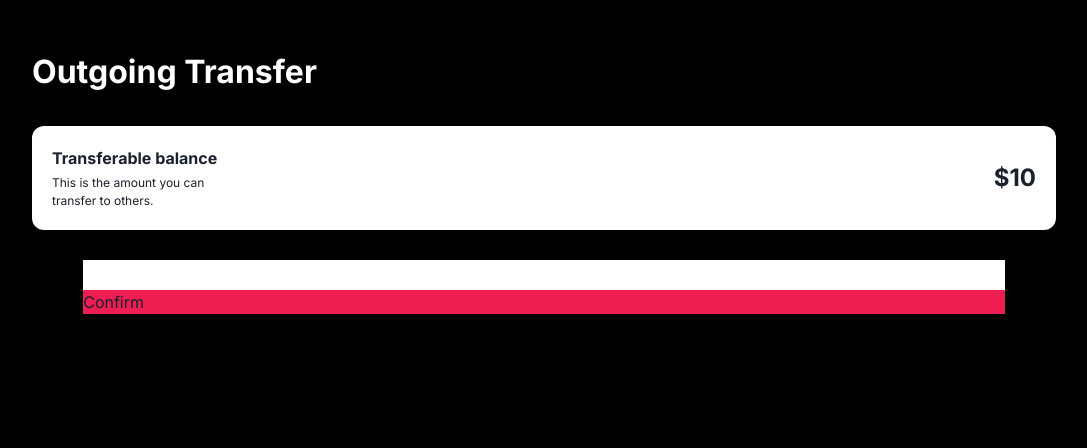
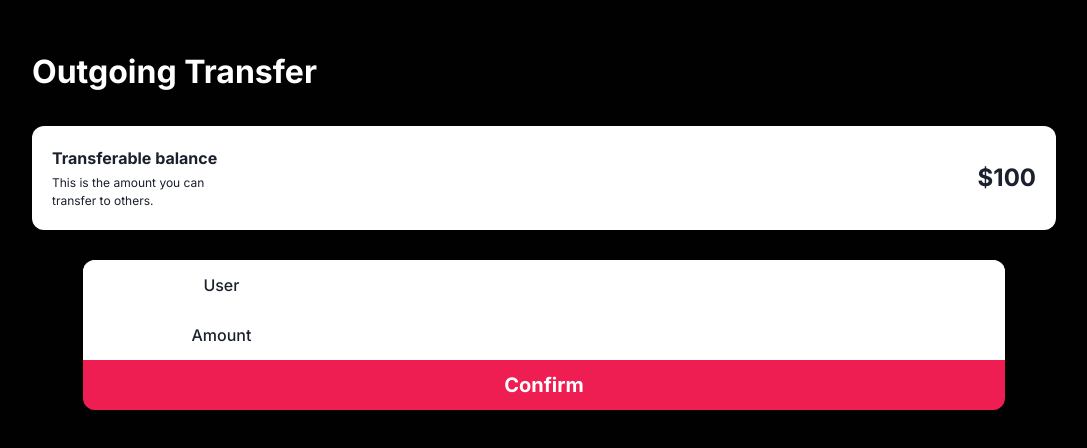
Before and after one commit to Project-Hackathons/tiktok-techjam, a Next.js app in the folder frontend/: page /pay in a window 1280 px wide. Shown: the top 448 px of the page, without its empty margins (96-1183 px from the left). Built offline with nearby package versions, Linux system fonts and the light colour scheme.

Commit message:
add input boxes

```diff
--- a/frontend/src/pages/pay.tsx
+++ b/frontend/src/pages/pay.tsx
@@ -27,10 +27,25 @@ export default function Home() {
               transfer to others.
             </div>
           </div>
-          <div className={styles.transferableValue}>$10</div>
+          <div className={styles.transferableValue}>$100</div>
         </div>
         <div className={styles.formContainer}>
-          <input type="text" className={styles.transactionInput} />
+          <div className={styles.formItemContainer}>
+            <label htmlFor="userInput">User</label>
+            <input
+              type="text"
+              id="userInput"
+              className={styles.transactionInput}
+            />
+          </div>
+          <div className={styles.formItemContainer}>
+            <label htmlFor="amountInput">Amount</label>
+            <input
+              type="text"
+              id="amountInput"
+              className={styles.transactionInput}
+            />
+          </div>
           <div
             className={styles.transactionBtn}
             onClick={handleConfirmTransaction}
--- a/frontend/src/styles/Pay.module.css
+++ b/frontend/src/styles/Pay.module.css
@@ -52,12 +52,38 @@
   display: flex;
   flex-direction: column;
   width: 90%;
+  border-radius: var(--border-radius);
+  overflow: hidden;
+}
+
+.formItemContainer {
+  display: flex;
+  flex-direction: row;
+  background-color: var(--color-white);
+  justify-content: space-between;
+}
+
+.formItemContainer label {
+  background-color: var(--color-white);
+  width: 30%;
+  display: flex;
+  align-items: center;
+  justify-content: center;
+  font-weight: 500;
 }
 
 .transactionInput {
   font-size: 20px;
+  padding: 10px;
+  font-weight: 500;
+  width: 70%;
 }
 
 .transactionBtn {
   background-color: var(--color-red);
+  text-align: center;
+  font-size: 20px;
+  font-weight: 700;
+  padding: 10px;
+  color: var(--color-white);
 }
```
